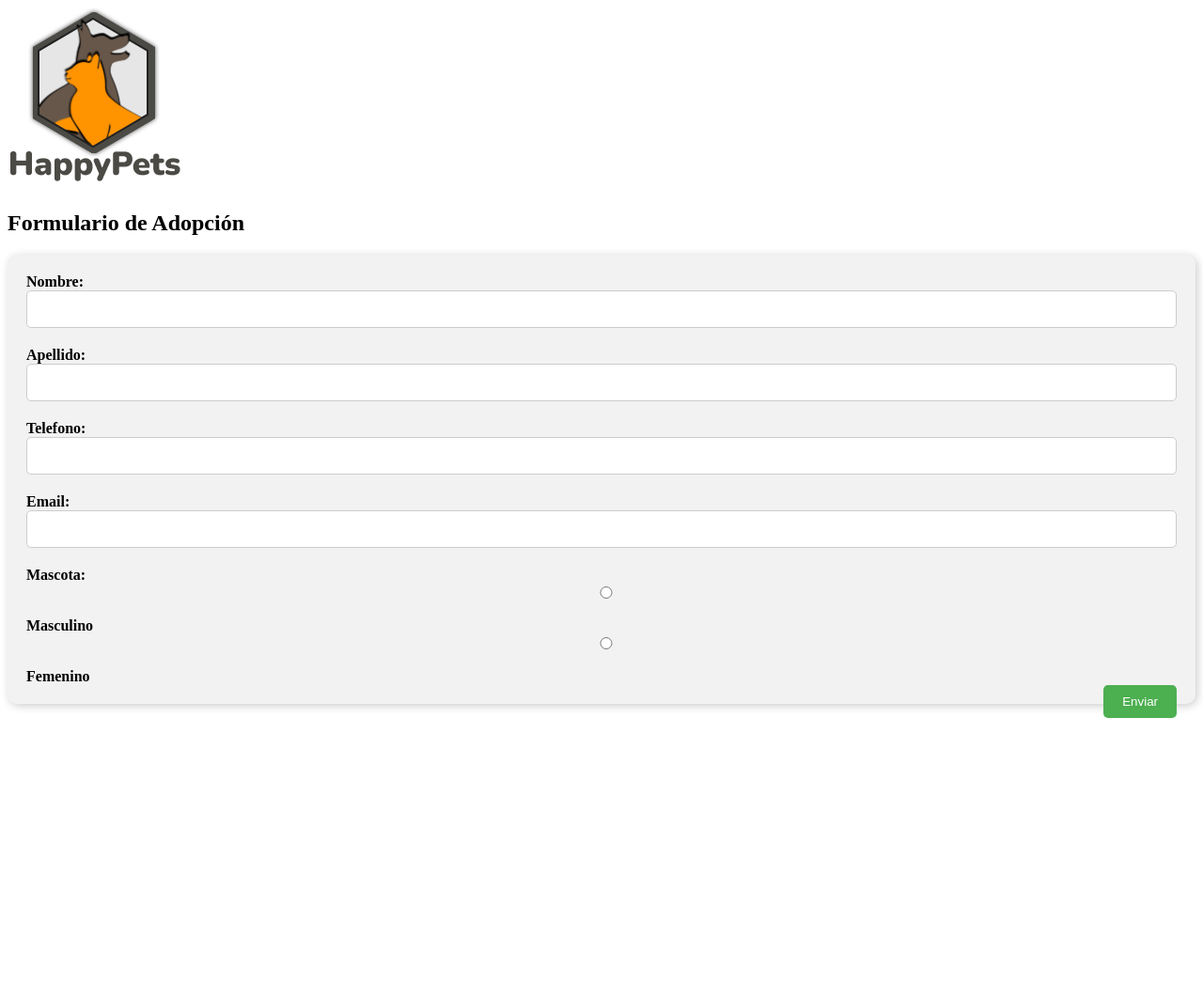
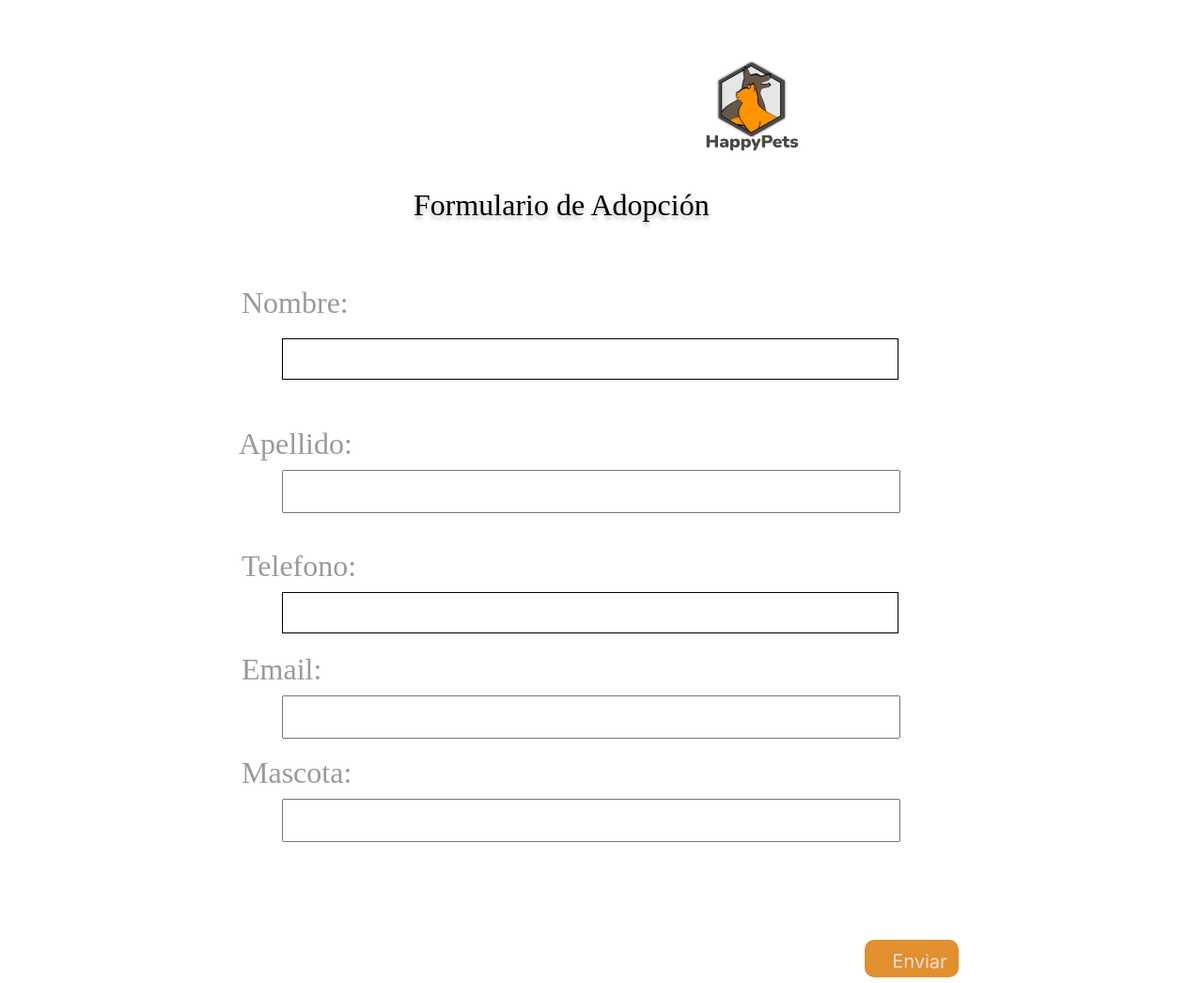
Before and after one commit to fxgonzalez5/happy_pets, a PHP site: page /pages/interface/postulation_page.html in a window 1280 px wide. Shown: the whole page at 94% size. Before the commit the page ends 764 px from the top, so only its background shows below. Run offline with PHP 8.4, Linux system fonts and the light colour scheme.

Commit message:
Actualizaciones

```diff
--- a/css/postulacion_style.css
+++ b/css/postulacion_style.css
@@ -1,58 +1,205 @@
 
-.contenedor{
+.contenedor {
   width: 100%;
 }
 
 /* Ajuste el ancho de los elementos de formulario a 100% en dispositivos pequeños */
-@media (max-width: 576px) {
-    main img{
-        position: relative;
+main img {
+  position: absolute;
   width: 100px;
   height: 100px;
-        left: 800px;
+  left: 750px;
   top: 63.73px;
   right: 200px;
   justify-content: center;
 }
-    .form-group {
-      width: 100%;
+main .for{
+  position: absolute;
+width: 586px;
+height: 83px;
+left: 440px;
+top: 150px;
+
+font-family: 'Nunito';
+font-style: normal;
+font-weight: 400;
+font-size: 32px;
+line-height: 44px;
+display: flex;
+align-items: center;
+text-align: center;
+
+color: #000000;
+text-shadow: 0px 4px 4px rgba(0, 0, 0, 0.25);
 }
+.form1 label{
+  position: absolute;
+width: 116px;
+height: 44px;
+left: 257px;
+top: 300px;
+
+font-family: 'Nunito';
+font-style: normal;
+font-weight: 400;
+font-size: 32px;
+line-height: 44px;
+/* identical to box height */
+
+display: flex;
+align-items: center;
+text-align: center;
+
+color: #9A9A9A;
 }
+.form1 input{
+  position: absolute;
+width: 650px;
+height: 40px;
+left: 300px;
+top: 360px;
 
-  /* Estilos generales del formulario */
-  form {
-    padding: 20px;
-    background-color: #f2f2f2;
+border: 1px solid #000000;
+}
+.form2 label{
+  position: absolute;
+width: 122px;
+height: 44px;
+left: 254px;
+top: 450px;
+
+font-family: 'Nunito';
+font-style: normal;
+font-weight: 400;
+font-size: 32px;
+line-height: 44px;
+/* identical to box height */
+
+display: flex;
+align-items: center;
+text-align: center;
+
+color: #9A9A9A;
+}
+.form2 input{
+  position: absolute;
+width: 650px;
+height: 40px;
+left: 300px;
+top: 500px;
+
+}
+.form3 label{
+  left: 257px;
+  position: absolute;
+width: 125px;
+height: 44px;
+top: 580px;
+
+font-family: 'Nunito';
+font-style: normal;
+font-weight: 400;
+font-size: 32px;
+line-height: 44px;
+/* identical to box height */
+
+display: flex;
+align-items: center;
+text-align: center;
+
+color: #9A9A9A;
+}
+.form3 input{
+  position: absolute;
+width: 650px;
+height: 40px;
+left: 300px;
+top: 630px;
+
+border: 1px solid #000000;
+}
+.form4 label{
+  position: absolute;
+width: 80px;
+height: 44px;
+left: 257px;
+top: 690px;
+
+font-family: 'Nunito';
+font-style: normal;
+font-weight: 400;
+font-size: 32px;
+line-height: 44px;
+/* identical to box height */
+
+display: flex;
+align-items: center;
+text-align: center;
+
+color: #9A9A9A;
+}
+.form4 input{
+  left: 300px;
+  position: absolute;
+width: 650px;
+height: 40px;
+top: 740px;
+}
+.form5 label{
+  position: absolute;
+width: 121px;
+height: 44px;
+left: 257px;
+top: 800px;
+
+font-family: 'Nunito';
+font-style: normal;
+font-weight: 400;
+font-size: 32px;
+line-height: 44px;
+/* identical to box height */
+
+display: flex;
+align-items: center;
+text-align: center;
+
+color: #9A9A9A;
+}
+.form5 input{
+  left: 300px;
+  position: absolute;
+width: 650px;
+height: 40px;
+top: 850px;
+}
+.buton{
+  position: absolute;
+width: 100px;
+height: 40px;
+left: 920px;
+top: 1000px;
+
+background: #E28F2D;
 border-radius: 10px;
-    box-shadow: 2px 2px 10px #ccc;
 }
+.buton a{
+  position: absolute;
+width: 137px;
+height: 44px;
+left: -10px;
+top: 1px;
 
-  label {
-    font-weight: bold;
+font-family: 'Inter';
+font-style: normal;
+font-weight: 400;
+font-size: 20px;
+line-height: 44px;
+text-decoration: none;
+/* identical to box height */
+
+text-align: center;
+
+color: #e6dfdf;
+
+transform: rotate(0.77deg);
 }
-
-  input[type="text"],
-  input[type="email"],
-  input[type="radio"],
-  textarea {
-    padding: 10px;
-    margin-bottom: 20px;
-    border: 1px solid #ccc;
-    border-radius: 5px;
-    width: 100%;
-    box-sizing: border-box;
-    font-size: 16px;
-  }
-  input[type="radio"] {
-    margin-right: 10px;
-  }
-
-  button[type="submit"] {
-    padding: 10px 20px;
-    background-color: #4CAF50;
-    color: white;
-    border: none;
-    border-radius: 5px;
-    cursor: pointer;
-    float: right;
-  }
--- a/pages/interface/adoption_page.html
+++ b/pages/interface/adoption_page.html
@@ -71,6 +71,7 @@
             <p>He is a medium sized white dog with brown spots.
                 His fur is soft as silk. It has short and strong legs.
                 Its ears ..</p>
+        </section>
         <section class="adoption6">
             <img class="ima6" src="/images/adopcion/adop6.png">
             <h3>Pastor</h3>
@@ -89,7 +90,6 @@
             <img class="img1" src="/images/home/logo UTPL.png" >
             <img  class="img2" src="/images/home/logo Municipio.png" >
         </section>
-
         <footer class="piePagina">
             <section class="Derechos">
                 <h6>Derechos Reservados UTPL 2023</h6>
--- a/pages/interface/postulation_page.html
+++ b/pages/interface/postulation_page.html
@@ -13,32 +13,31 @@
     <div class="contededor">
         <main>
             <img src="/images/logo_happy_pets.png" title="HappyPets">
-            <h2>Formulario de Adopción</h2>
-            <form action="submit.php" method="post">
-                <div class="form-group">
+            <h2 class="for">Formulario de Adopción</h2>
+            <form action="" method="post">
+                <div class="form1">
                   <label for="name">Nombre:</label>
                   <input type="text" class="form-control" id="name" name="name" required>
                 </div>
-                <div class="form-group">
+                <div class="form2">
                   <label for="apellido">Apellido:</label>
                   <input type="text" class="form-control" id="apellido" name="apellido" required>
                 </div>
-                <div class="form-group">
+                <div class="form3">
                     <label for="Telefono">Telefono:</label>
                     <input type="text" class="form-control" id="telefono" name="telefono" required>
                   </div>
-                <div class="form-group">
+                <div class="form4">
                   <label for="email">Email:</label>
                   <input type="email" class="form-control" id="email" name="email" required>
                 </div>
-                <div class="form-group">
+                <div class="form5">
                     <label for="apellido">Mascota:</label>
-                    <input type="radio" id="male" name="gender" value="masculino">
-                    <label for="male">Masculino</label><br>
-                    <input type="radio" id="female" name="gender" value="femenino">
-                    <label for="female">Femenino</label><br>
+                    <input type="text" class="form-control" id="email" name="email" required>
                   </div>
-                <button type="submit" class="btn btn-primary">Enviar</button>
+               <div class="buton">
+                <a href="">Enviar</a>
+               </div>
               </form>
         </main>
     </div>
```
Also changed, not shown: css/adopcion-style.css (+58 -28 lines). Lines whose indentation alone changed are shown as unchanged.
